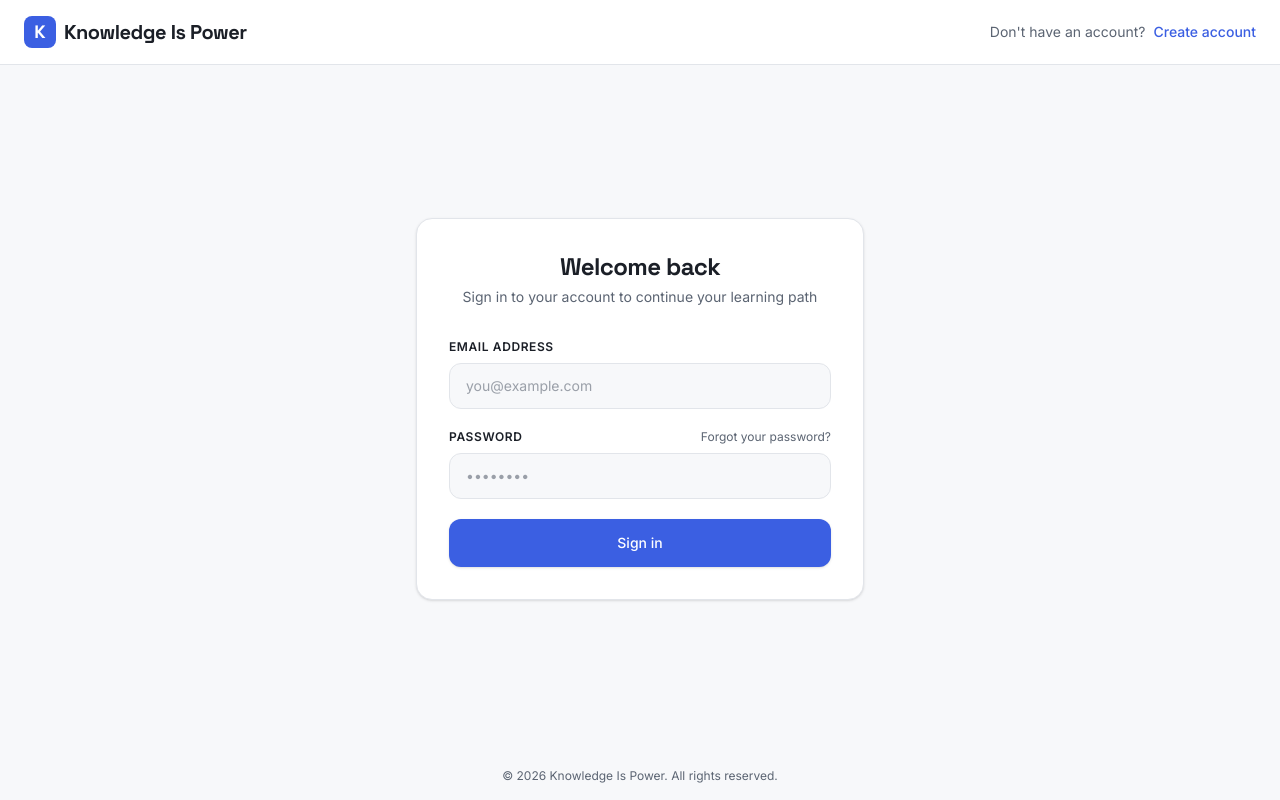
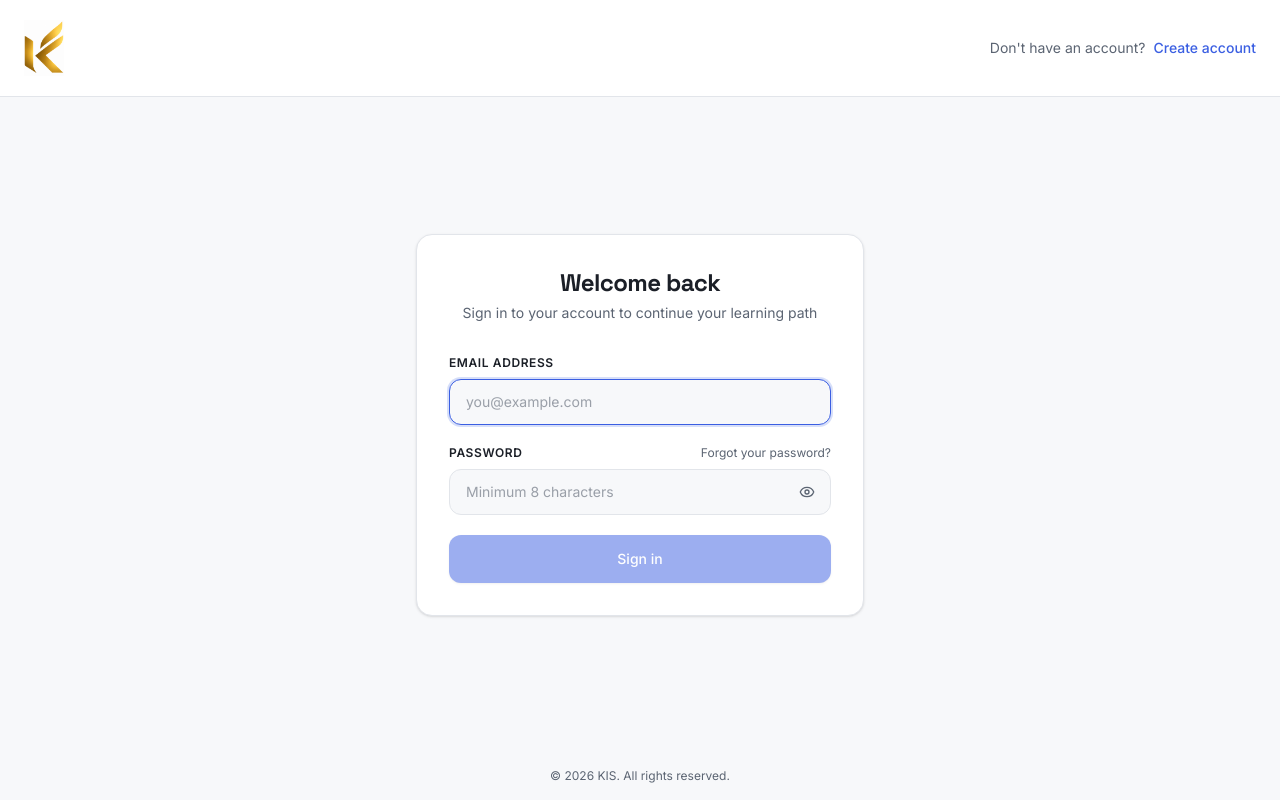
Before and after one commit to yaswanthbb/source_dev, a Next.js app in the folder frontend/: page /login in a window 1280 px wide. Built offline with nearby package versions, Linux system fonts and the light colour scheme; no server answers.

Commit message:
feat(frontend): add Zod form validation, password visibility toggle, and brand logo integration

```diff
--- a/frontend/app/(auth)/login/page.tsx
+++ b/frontend/app/(auth)/login/page.tsx
@@ -2,39 +2,63 @@
 
 import React, { useState } from 'react';
 import Link from 'next/link';
+import Image from 'next/image';
 import { useRouter } from 'next/navigation';
+import { useForm } from 'react-hook-form';
+import { zodResolver } from '@hookform/resolvers/zod';
+import { z } from 'zod';
+import { Eye, EyeOff } from 'lucide-react';
 import apiClient from '@/lib/api-client';
 import { setToken, setUser, User } from '@/lib/auth';
 
+const loginSchema = z.object({
+  email: z
+    .string()
+    .min(1, 'Email is required')
+    .email('Enter a valid email address'),
+  password: z
+    .string()
+    .min(1, 'Password is required')
+    .min(8, 'Password must be at least 8 characters'),
+});
+
+type LoginFormData = z.infer<typeof loginSchema>;
+
 export default function LoginPage() {
   const router = useRouter();
-  const [email, setEmail] = useState('');
-  const [password, setPassword] = useState('');
-  const [errorMessage, setErrorMessage] = useState<string | null>(null);
-  const [isLoading, setIsLoading] = useState(false);
+  const [serverError, setServerError] = useState<string | null>(null);
+  const [showPassword, setShowPassword] = useState(false);
+
+  const {
+    register,
+    handleSubmit,
+    formState: { errors, isValid, isSubmitting },
+  } = useForm<LoginFormData>({
+    resolver: zodResolver(loginSchema),
+    mode: 'onBlur',
+    reValidateMode: 'onChange',
+  });
 
   const getDashboardRoute = (role: User['role']) => {
     switch (role) {
       case 'student':
         return '/student/dashboard';
       case 'instructor':
-        return '/student/dashboard'; // Extensible for instructor dashboard later
+        return '/student/dashboard';
       case 'admin':
-        return '/student/dashboard'; // Extensible for admin dashboard later
+        return '/student/dashboard';
       default:
         return '/student/dashboard';
     }
   };
 
-  const handleSubmit = async (e: React.FormEvent<HTMLFormElement>) => {
-    e.preventDefault();
-    setErrorMessage(null);
-    setIsLoading(true);
+  const onSubmit = async (data: LoginFormData) => {
+    setServerError(null);
 
     try {
       const response = await apiClient.post<{ accessToken: string; user: User }>(
         '/auth/login',
-        { email, password },
+        data,
       );
 
       const { accessToken, user } = response.data;
@@ -50,14 +74,12 @@ export default function LoginPage() {
       const backendMessage = axiosError.response?.data?.message;
 
       if (Array.isArray(backendMessage)) {
-        setErrorMessage(backendMessage.join(', '));
+        setServerError(backendMessage.join(', '));
       } else if (typeof backendMessage === 'string') {
-        setErrorMessage(backendMessage);
+        setServerError(backendMessage);
       } else {
-        setErrorMessage('Unable to sign in. Please check your credentials and try again.');
+        setServerError('Invalid credentials. Please check your email and password.');
       }
-    } finally {
-      setIsLoading(false);
     }
   };
 
@@ -65,13 +87,16 @@ export default function LoginPage() {
     <div className="min-h-screen bg-bg flex flex-col justify-between">
       {/* Top Navigation */}
       <header className="w-full border-b border-border bg-surface px-6 py-4 flex items-center justify-between">
-        <Link href="/" className="flex items-center gap-2">
-          <div className="w-8 h-8 rounded-lg bg-accent flex items-center justify-center text-white font-bold font-display text-lg">
-            K
-          </div>
-          <span className="font-display font-bold text-xl tracking-tight text-text-primary">
-            Knowledge Is Power
-          </span>
+        <Link href="/" className="flex items-center py-1">
+          <Image
+            src="/logo.png?v=2"
+            alt="KIS Logo"
+            width={200}
+            height={64}
+            className="h-12 sm:h-14 w-auto object-contain"
+            priority
+            unoptimized
+          />
         </Link>
         <div className="flex items-center gap-2 text-sm text-text-secondary">
           <span>Don&apos;t have an account?</span>
@@ -96,7 +121,8 @@ export default function LoginPage() {
             </p>
           </div>
 
-          {errorMessage && (
+          {/* Server API Error Banner */}
+          {serverError && (
             <div className="mb-6 p-4 rounded-xl bg-amber-tint border border-amber/30 text-amber text-sm font-medium flex items-start gap-3">
               <svg
                 className="w-5 h-5 flex-shrink-0 mt-0.5"
@@ -111,11 +137,11 @@ export default function LoginPage() {
                   d="M12 9v2m0 4h.01m-6.938 4h13.856c1.54 0 2.502-1.667 1.732-3L13.732 4c-.77-1.333-2.694-1.333-3.464 0L3.34 16c-.77 1.333.192 3 1.732 3z"
                 />
               </svg>
-              <span>{errorMessage}</span>
+              <span>{serverError}</span>
             </div>
           )}
 
-          <form onSubmit={handleSubmit} className="space-y-5">
+          <form onSubmit={handleSubmit(onSubmit)} className="space-y-5" noValidate>
             <div>
               <label
                 htmlFor="email"
@@ -126,12 +152,21 @@ export default function LoginPage() {
               <input
                 id="email"
                 type="email"
-                required
-                value={email}
-                onChange={(e) => setEmail(e.target.value)}
+                autoFocus
+                autoComplete="email"
                 placeholder="you@example.com"
-                className="w-full px-4 py-3 rounded-xl border border-border bg-bg text-text-primary placeholder:text-text-secondary/60 focus:outline-none focus:ring-2 focus:ring-accent/20 focus:border-accent text-sm transition-all"
+                {...register('email')}
+                className={`w-full px-4 py-3 rounded-xl border bg-bg text-text-primary placeholder:text-text-secondary/60 focus:outline-none focus:ring-2 text-sm transition-all ${
+                  errors.email
+                    ? 'border-red-500 focus:ring-red-500/20 focus:border-red-500'
+                    : 'border-border focus:ring-accent/20 focus:border-accent'
+                }`}
               />
+              {errors.email && (
+                <p className="text-red-500 text-xs mt-1.5 font-medium">
+                  {errors.email.message}
+                </p>
+              )}
             </div>
 
             <div>
@@ -149,23 +184,46 @@ export default function LoginPage() {
                   Forgot your password?
                 </span>
               </div>
-              <input
-                id="password"
-                type="password"
-                required
-                value={password}
-                onChange={(e) => setPassword(e.target.value)}
-                placeholder="••••••••"
-                className="w-full px-4 py-3 rounded-xl border border-border bg-bg text-text-primary placeholder:text-text-secondary/60 focus:outline-none focus:ring-2 focus:ring-accent/20 focus:border-accent text-sm transition-all"
-              />
+              <div className="relative">
+                <input
+                  id="password"
+                  type={showPassword ? 'text' : 'password'}
+                  autoComplete="current-password"
+                  placeholder="Minimum 8 characters"
+                  {...register('password')}
+                  className={`w-full pl-4 pr-11 py-3 rounded-xl border bg-bg text-text-primary placeholder:text-text-secondary/60 focus:outline-none focus:ring-2 text-sm transition-all ${
+                    errors.password
+                      ? 'border-red-500 focus:ring-red-500/20 focus:border-red-500'
+                      : 'border-border focus:ring-accent/20 focus:border-accent'
+                  }`}
+                />
+                <button
+                  type="button"
+                  tabIndex={0}
+                  onClick={() => setShowPassword((prev) => !prev)}
+                  aria-label={showPassword ? 'Hide password' : 'Show password'}
+                  className="absolute right-3 top-1/2 -translate-y-1/2 text-text-secondary hover:text-text-primary p-1 rounded-md transition-colors cursor-pointer"
+                >
+                  {showPassword ? (
+                    <EyeOff className="w-4 h-4" />
+                  ) : (
+                    <Eye className="w-4 h-4" />
+                  )}
+                </button>
+              </div>
+              {errors.password && (
+                <p className="text-red-500 text-xs mt-1.5 font-medium">
+                  {errors.password.message}
+                </p>
+              )}
             </div>
 
             <button
               type="submit"
-              disabled={isLoading}
-              className="w-full py-3.5 px-4 bg-accent hover:bg-accent/90 disabled:opacity-60 text-white font-medium rounded-xl text-sm transition-all duration-150 shadow-sm flex items-center justify-center cursor-pointer disabled:cursor-not-allowed mt-2"
+              disabled={!isValid || isSubmitting}
+              className="w-full py-3.5 px-4 bg-accent hover:bg-accent/90 disabled:opacity-50 disabled:cursor-not-allowed text-white font-medium rounded-xl text-sm transition-all duration-150 shadow-sm flex items-center justify-center cursor-pointer mt-2"
             >
-              {isLoading ? (
+              {isSubmitting ? (
                 <div className="flex items-center gap-2">
                   <div className="w-4 h-4 border-2 border-white/30 border-t-white rounded-full animate-spin" />
                   <span>Signing in...</span>
@@ -180,7 +238,7 @@ export default function LoginPage() {
 
       {/* Footer Note */}
       <footer className="py-4 text-center text-xs text-text-secondary">
-        &copy; {new Date().getFullYear()} Knowledge Is Power. All rights reserved.
+        &copy; {new Date().getFullYear()} KIS. All rights reserved.
       </footer>
     </div>
   );
--- a/frontend/app/(auth)/register/page.tsx
+++ b/frontend/app/(auth)/register/page.tsx
@@ -2,27 +2,54 @@
 
 import React, { useState } from 'react';
 import Link from 'next/link';
+import Image from 'next/image';
 import { useRouter } from 'next/navigation';
+import { useForm } from 'react-hook-form';
+import { zodResolver } from '@hookform/resolvers/zod';
+import { z } from 'zod';
+import { Eye, EyeOff } from 'lucide-react';
 import apiClient from '@/lib/api-client';
 import { setToken, setUser, User } from '@/lib/auth';
 
+const registerSchema = z.object({
+  name: z
+    .string()
+    .min(1, 'Name is required')
+    .trim(),
+  email: z
+    .string()
+    .min(1, 'Email is required')
+    .email('Enter a valid email address'),
+  password: z
+    .string()
+    .min(1, 'Password is required')
+    .min(8, 'Password must be at least 8 characters'),
+});
+
+type RegisterFormData = z.infer<typeof registerSchema>;
+
 export default function RegisterPage() {
   const router = useRouter();
-  const [name, setName] = useState('');
-  const [email, setEmail] = useState('');
-  const [password, setPassword] = useState('');
-  const [errorMessage, setErrorMessage] = useState<string | null>(null);
-  const [isLoading, setIsLoading] = useState(false);
+  const [serverError, setServerError] = useState<string | null>(null);
+  const [showPassword, setShowPassword] = useState(false);
 
-  const handleSubmit = async (e: React.FormEvent<HTMLFormElement>) => {
-    e.preventDefault();
-    setErrorMessage(null);
-    setIsLoading(true);
+  const {
+    register,
+    handleSubmit,
+    formState: { errors, isValid, isSubmitting },
+  } = useForm<RegisterFormData>({
+    resolver: zodResolver(registerSchema),
+    mode: 'onBlur',
+    reValidateMode: 'onChange',
+  });
+
+  const onSubmit = async (data: RegisterFormData) => {
+    setServerError(null);
 
     try {
       const response = await apiClient.post<{ accessToken: string; user: User }>(
         '/auth/register',
-        { name, email, password },
+        data,
       );
 
       const { accessToken, user } = response.data;
@@ -37,14 +64,12 @@ export default function RegisterPage() {
       const backendMessage = axiosError.response?.data?.message;
 
       if (Array.isArray(backendMessage)) {
-        setErrorMessage(backendMessage.join(', '));
+        setServerError(backendMessage.join(', '));
       } else if (typeof backendMessage === 'string') {
-        setErrorMessage(backendMessage);
+        setServerError(backendMessage);
       } else {
-        setErrorMessage('Failed to create account. Please check your information and try again.');
+        setServerError('Failed to create account. Please check your information and try again.');
       }
-    } finally {
-      setIsLoading(false);
     }
   };
 
@@ -52,13 +77,16 @@ export default function RegisterPage() {
     <div className="min-h-screen bg-bg flex flex-col justify-between">
       {/* Top Navigation */}
       <header className="w-full border-b border-border bg-surface px-6 py-4 flex items-center justify-between">
-        <Link href="/" className="flex items-center gap-2">
-          <div className="w-8 h-8 rounded-lg bg-accent flex items-center justify-center text-white font-bold font-display text-lg">
-            K
-          </div>
-          <span className="font-display font-bold text-xl tracking-tight text-text-primary">
-            Knowledge Is Power
-          </span>
+        <Link href="/" className="flex items-center py-1">
+          <Image
+            src="/logo.png?v=2"
+            alt="KIS Logo"
+            width={200}
+            height={64}
+            className="h-12 sm:h-14 w-auto object-contain"
+            priority
+            unoptimized
+          />
         </Link>
         <div className="flex items-center gap-2 text-sm text-text-secondary">
           <span>Already have an account?</span>
@@ -83,7 +111,8 @@ export default function RegisterPage() {
             </p>
           </div>
 
-          {errorMessage && (
+          {/* Server API Error Banner */}
+          {serverError && (
             <div className="mb-6 p-4 rounded-xl bg-amber-tint border border-amber/30 text-amber text-sm font-medium flex items-start gap-3">
               <svg
                 className="w-5 h-5 flex-shrink-0 mt-0.5"
@@ -98,11 +127,11 @@ export default function RegisterPage() {
                   d="M12 9v2m0 4h.01m-6.938 4h13.856c1.54 0 2.502-1.667 1.732-3L13.732 4c-.77-1.333-2.694-1.333-3.464 0L3.34 16c-.77 1.333.192 3 1.732 3z"
                 />
               </svg>
-              <span>{errorMessage}</span>
+              <span>{serverError}</span>
             </div>
           )}
 
-          <form onSubmit={handleSubmit} className="space-y-5">
+          <form onSubmit={handleSubmit(onSubmit)} className="space-y-5" noValidate>
             <div>
               <label
                 htmlFor="name"
@@ -113,12 +142,21 @@ export default function RegisterPage() {
               <input
                 id="name"
                 type="text"
-                required
-                value={name}
-                onChange={(e) => setName(e.target.value)}
+                autoFocus
+                autoComplete="name"
                 placeholder="Jane Doe"
-                className="w-full px-4 py-3 rounded-xl border border-border bg-bg text-text-primary placeholder:text-text-secondary/60 focus:outline-none focus:ring-2 focus:ring-accent/20 focus:border-accent text-sm transition-all"
+                {...register('name')}
+                className={`w-full px-4 py-3 rounded-xl border bg-bg text-text-primary placeholder:text-text-secondary/60 focus:outline-none focus:ring-2 text-sm transition-all ${
+                  errors.name
+                    ? 'border-red-500 focus:ring-red-500/20 focus:border-red-500'
+                    : 'border-border focus:ring-accent/20 focus:border-accent'
+                }`}
               />
+              {errors.name && (
+                <p className="text-red-500 text-xs mt-1.5 font-medium">
+                  {errors.name.message}
+                </p>
+              )}
             </div>
 
             <div>
@@ -131,12 +169,20 @@ export default function RegisterPage() {
               <input
                 id="email"
                 type="email"
-                required
-                value={email}
-                onChange={(e) => setEmail(e.target.value)}
+                autoComplete="email"
                 placeholder="you@example.com"
-                className="w-full px-4 py-3 rounded-xl border border-border bg-bg text-text-primary placeholder:text-text-secondary/60 focus:outline-none focus:ring-2 focus:ring-accent/20 focus:border-accent text-sm transition-all"
+                {...register('email')}
+                className={`w-full px-4 py-3 rounded-xl border bg-bg text-text-primary placeholder:text-text-secondary/60 focus:outline-none focus:ring-2 text-sm transition-all ${
+                  errors.email
+                    ? 'border-red-500 focus:ring-red-500/20 focus:border-red-500'
+                    : 'border-border focus:ring-accent/20 focus:border-accent'
+                }`}
               />
+              {errors.email && (
+                <p className="text-red-500 text-xs mt-1.5 font-medium">
+                  {errors.email.message}
+                </p>
+              )}
             </div>
 
             <div>
@@ -146,24 +192,46 @@ export default function RegisterPage() {
               >
                 Password
               </label>
-              <input
-                id="password"
-                type="password"
-                required
-                minLength={6}
-                value={password}
-                onChange={(e) => setPassword(e.target.value)}
-                placeholder="Minimum 6 characters"
-                className="w-full px-4 py-3 rounded-xl border border-border bg-bg text-text-primary placeholder:text-text-secondary/60 focus:outline-none focus:ring-2 focus:ring-accent/20 focus:border-accent text-sm transition-all"
-              />
+              <div className="relative">
+                <input
+                  id="password"
+                  type={showPassword ? 'text' : 'password'}
+                  autoComplete="new-password"
+                  placeholder="Minimum 8 characters"
+                  {...register('password')}
+                  className={`w-full pl-4 pr-11 py-3 rounded-xl border bg-bg text-text-primary placeholder:text-text-secondary/60 focus:outline-none focus:ring-2 text-sm transition-all ${
+                    errors.password
+                      ? 'border-red-500 focus:ring-red-500/20 focus:border-red-500'
+                      : 'border-border focus:ring-accent/20 focus:border-accent'
+                  }`}
+                />
+                <button
+                  type="button"
+                  tabIndex={0}
+                  onClick={() => setShowPassword((prev) => !prev)}
+                  aria-label={showPassword ? 'Hide password' : 'Show password'}
+                  className="absolute right-3 top-1/2 -translate-y-1/2 text-text-secondary hover:text-text-primary p-1 rounded-md transition-colors cursor-pointer"
+                >
+                  {showPassword ? (
+                    <EyeOff className="w-4 h-4" />
+                  ) : (
+                    <Eye className="w-4 h-4" />
+                  )}
+                </button>
+              </div>
+              {errors.password && (
+                <p className="text-red-500 text-xs mt-1.5 font-medium">
+                  {errors.password.message}
+                </p>
+              )}
             </div>
 
             <button
               type="submit"
-              disabled={isLoading}
-              className="w-full py-3.5 px-4 bg-accent hover:bg-accent/90 disabled:opacity-60 text-white font-medium rounded-xl text-sm transition-all duration-150 shadow-sm flex items-center justify-center cursor-pointer disabled:cursor-not-allowed mt-2"
+              disabled={!isValid || isSubmitting}
+              className="w-full py-3.5 px-4 bg-accent hover:bg-accent/90 disabled:opacity-50 disabled:cursor-not-allowed text-white font-medium rounded-xl text-sm transition-all duration-150 shadow-sm flex items-center justify-center cursor-pointer mt-2"
             >
-              {isLoading ? (
+              {isSubmitting ? (
                 <div className="flex items-center gap-2">
                   <div className="w-4 h-4 border-2 border-white/30 border-t-white rounded-full animate-spin" />
                   <span>Creating account...</span>
@@ -178,7 +246,7 @@ export default function RegisterPage() {
 
       {/* Footer Note */}
       <footer className="py-4 text-center text-xs text-text-secondary">
-        &copy; {new Date().getFullYear()} Knowledge Is Power. All rights reserved.
+        &copy; {new Date().getFullYear()} KIS. All rights reserved.
       </footer>
     </div>
   );
--- a/frontend/app/layout.tsx
+++ b/frontend/app/layout.tsx
@@ -18,8 +18,12 @@ const spaceGrotesk = Space_Grotesk({
 });
 
 export const metadata: Metadata = {
-  title: 'Knowledge Is Power - Learning Platform',
+  title: 'KIS — Knowledge Is Power',
   description: 'Structured roadmaps, concepts, quizzes, and gamified learning.',
+  icons: {
+    icon: '/logo.png',
+    apple: '/logo.png',
+  },
 };
 
 export default function RootLayout({
--- a/frontend/app/student/dashboard/page.tsx
+++ b/frontend/app/student/dashboard/page.tsx
@@ -2,7 +2,7 @@
 
 import React, { useEffect, useState } from 'react';
 import { useRouter } from 'next/navigation';
-import Link from 'next/link';
+import Image from 'next/image';
 import { getUser, clearAuth, User } from '@/lib/auth';
 
 export default function StudentDashboardPlaceholder() {
@@ -37,13 +37,16 @@ export default function StudentDashboardPlaceholder() {
     <div className="min-h-screen bg-bg flex flex-col">
       {/* Navigation Header */}
       <header className="w-full border-b border-border bg-surface px-6 py-4 flex items-center justify-between">
-        <div className="flex items-center gap-2">
-          <div className="w-8 h-8 rounded-lg bg-accent flex items-center justify-center text-white font-bold font-display text-lg">
-            K
-          </div>
-          <span className="font-display font-bold text-xl tracking-tight text-text-primary">
-            Knowledge Is Power
-          </span>
+        <div className="flex items-center py-1">
+          <Image
+            src="/logo.png?v=2"
+            alt="KIS Logo"
+            width={200}
+            height={64}
+            className="h-12 sm:h-14 w-auto object-contain"
+            priority
+            unoptimized
+          />
         </div>
 
         <div className="flex items-center gap-4">
--- a/frontend/package.json
+++ b/frontend/package.json
@@ -9,12 +9,16 @@
     "lint": "eslint"
   },
   "dependencies": {
+    "@hookform/resolvers": "^5.8.0",
     "@tanstack/react-query": "^5.101.4",
     "@tanstack/react-query-devtools": "^5.101.4",
     "axios": "^1.19.0",
+    "lucide-react": "^1.31.0",
     "next": "^16.3.1",
     "react": "^19.2.8",
-    "react-dom": "^19.2.8"
+    "react-dom": "^19.2.8",
+    "react-hook-form": "^7.85.0",
+    "zod": "^4.4.3"
   },
   "devDependencies": {
     "@tailwindcss/postcss": "^4",
```
Also changed, not shown: frontend/public/logo.png (added), 1 other file (tests, documents, lock files or other folders).
